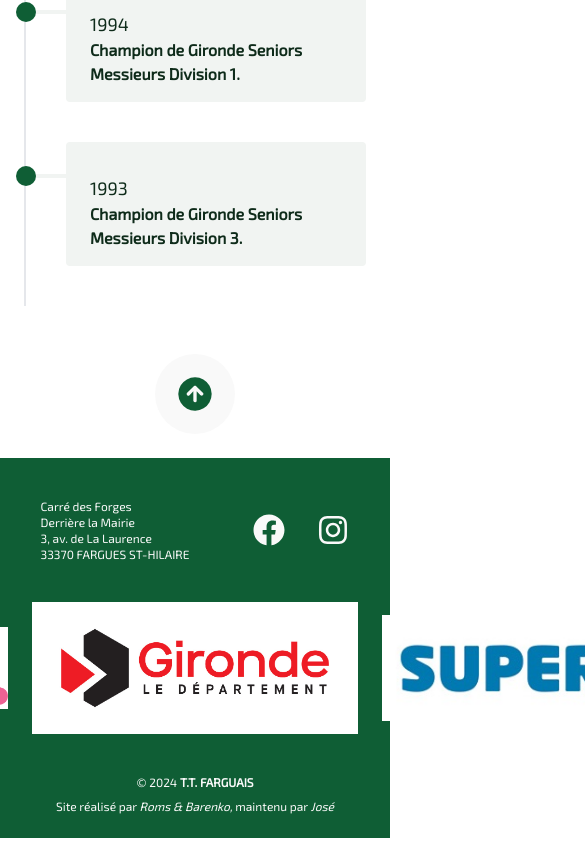
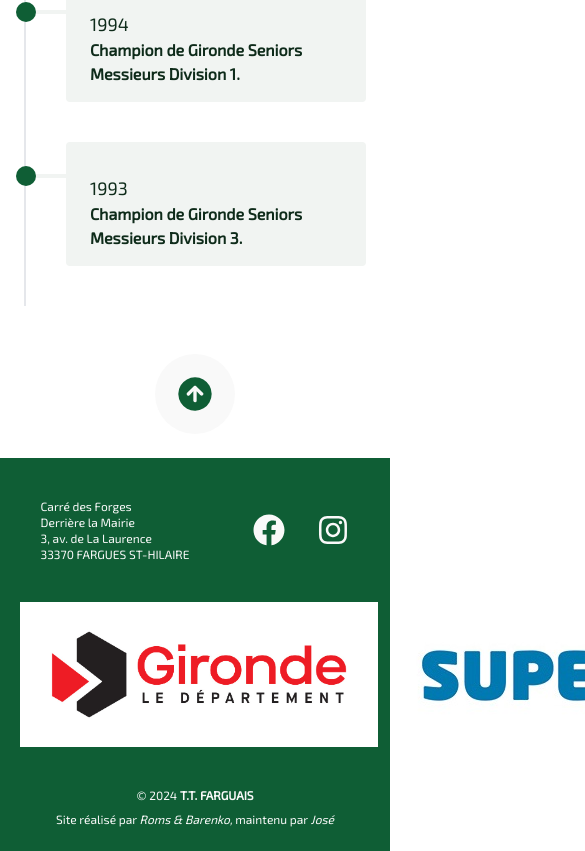
Before and after one commit to ttfarguais/ttfarguais, a Next.js app: page /palmares in a window 390 px wide. Shown: the part 3838-4689 px from the top of the page, 585 px wide, since content can reach past the window. Built offline with nearby package versions, Linux system fonts and the light colour scheme.

Commit message:
Update Footer-mobile.jsx

```diff
--- a/app/src/components/Footer/mobile/Footer-mobile.jsx
+++ b/app/src/components/Footer/mobile/Footer-mobile.jsx
@@ -5,7 +5,7 @@ import FooterSponsorMobile from "./Footer-SponsorMobile";
 
 export default function FooterMobile() {
   return (
-    <div className="flex lg:hidden flex-col items-center gap-10 justify-center bg-solid text-contrast-1 px-8 pb-6 pt-10 ">
+    <div className="flex lg:hidden flex-col items-center gap-10 justify-center bg-solid text-contrast-1 px-4 pb-6 pt-10 ">
       <div className="flex justify-center items-center gap-16 w-full">
         <FooterAdress />
 
```
